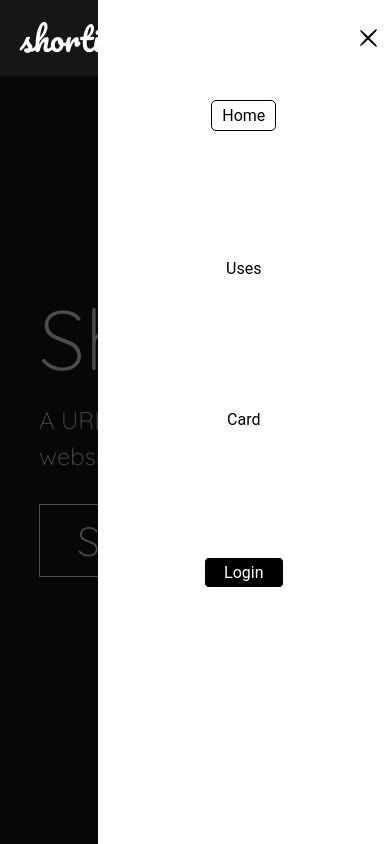
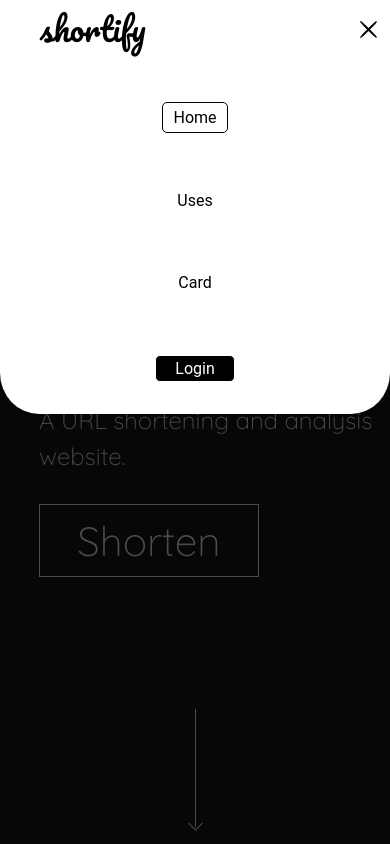
Before and after one commit to CodeChefVIT/Shortify, a plain HTML site: page index.html in a window 390 px wide. Both pictures are taken after a click on the element 368 px from the left and 37 px from the top of the page. Drawn offline with nearby package versions, Linux system fonts and the light colour scheme.

Commit message:
navbar changed

```diff
--- a/allUrl-style.css
+++ b/allUrl-style.css
@@ -21,11 +21,13 @@ nav{
     background: #161616;
     width: 100%;
     height: 9vh;
-    position: fixed;
+    position: absolute;
     display: flex;
     justify-content: space-between;
     align-items: center;
     z-index: 100;
+    transition:all 0.5s ease;
+
 }
 nav h1{
     margin: 0 20px;
@@ -60,12 +62,18 @@ nav ul li:hover{
     color: white;
     text-shadow: 0 0 5px white;
 }
+nav .login-container{
+    padding-bottom:5px;
+}
 nav .login{
     border: 1px solid white;
     background-color: white;
     color: black;
     border-radius: 5px;
     position: relative;
+    min-width: 80px;
+    text-align: center;
+    padding: 3px 2px;
 }
 nav .login:hover{
     box-shadow: 0 0 15px white;
@@ -111,7 +119,7 @@ nav .login:hover{
     pointer-events: none;
 }
 
-.login a:hover + ul>li, .login a +ul:hover>li{
+.login-container:hover>.login a + ul>li, .login-container ul:hover>li{
     transform: translateX(0);
     opacity: 1;
     pointer-events: all;
@@ -119,7 +127,10 @@ nav .login:hover{
 
 .hamburger{
     height: 2.2vh;
-    margin:2.4vh 10px;
+    /* margin:2.4vh 10px; */
+    position: absolute;
+    top:2.4vh;
+    right:10px;
     display: none;
     flex-direction: column;
     justify-content: space-between;
@@ -300,7 +311,7 @@ img{
 @keyframes slideLink{
     from{
         opacity: 0;
-        transform: translate(5px);
+        transform: translate(0,-5px);
     }
     to{
         opacity: 1;
@@ -308,26 +319,30 @@ img{
     }
 }
 @media screen and (max-width:700px){
+    nav{
+        overflow: hidden;
+    }
+    nav h1{
+        position: absolute;
+        top: 0;
+        left:20px;
+    }
     .hamburger{
         display: flex;
     }
     nav ul{
-        padding: 10%;
-        padding-bottom: 50%;
         position: absolute;
         right: 0;
-        top: 0vh;
+        top: 9vh;
         margin: 0;
         flex-direction: column;
-        width: 75%;
-        height: 100vh;
-        transform: translate(100%,0);
-        background-color:white;
+        width:100%;
+        height: 40vh;
+        /* background-color:white; */
         color: black;
         align-items: center;
         transition: all 0.5s ease;
     }
-
     nav ul li{
         opacity: 0;
         transform: translate(5px);
@@ -345,20 +360,40 @@ img{
         text-shadow: none;
     }
     .nv-active{
-        transform: translate(0,0);
+        height: 49vh;
+        color: black;
+        background-color: white;
+        border-bottom-right-radius: 10%;
+        border-bottom-left-radius: 10%;
+    }
+    .nv-active-login{
+        height: 55vh;
+        border-bottom-right-radius: 0%;
+        border-bottom-left-radius: 0%;
     }
     nav .login{
         border: 1px solid white;
         background-color: black;
-        color: white;
+        color: white !important;
     }
     nav .login:hover{
         box-shadow: 0 0 10px white;
         color: black;
     }
     nav .login ul{
-        height: 150px;
-        transform: translate(0,10px);
+        height: 6vh;
+        position: absolute;
+        margin-top:4.1vh ;
+        left:-webkit-calc(-50vw + 50%);
+        left:-moz-calc(-50vw + 50%);
+        left:calc(-50vw + 50%);
+        width: 100vw;
+        background-color: rgb(30, 30, 30);
+        flex-direction: row;
+    }
+    nav .login ul li{
+        background-color: transparent;
+        color: white;
     }
     .login a + ul{
         pointer-events: all;
--- a/index.html
+++ b/index.html
@@ -17,7 +17,7 @@
             <li class="nav-active"><a href="#first">Home</a></li>
             <li><a href="#second">Uses</a></li>
             <li><a href="#third">Card</a></li>
-            <li class="login"><a href="./login.html">Login</a></li>
+            <li class="login-container"><div class="login"><a href="./login.html">Login</a></div></li>
         </ul>
         <div class="hamburger">
             <div class="line1"></div>
--- a/script.js
+++ b/script.js
@@ -119,7 +119,8 @@ document.querySelector('.cranes').addEventListener('mouseout',()=>{
 })
 const mobNavToggler = ()=>{
     const navLinks = document.querySelectorAll('nav ul li')
-    document.querySelector('nav ul').classList.toggle('nv-active');
+    document.querySelector('nav').classList.toggle('nv-active');
+    document.querySelector('nav').classList.remove('nv-active-login');
     document.querySelector('.modal').classList.toggle('modal-active');
     document.querySelector('.hamburger').classList.toggle('ham-active');
     navLinks.forEach((link,index)=>{
@@ -131,6 +132,9 @@ const mobNavToggler = ()=>{
         }
     });
 }
+const mobNavMobile = ()=>{
+    document.querySelector('nav.nv-active').classList.toggle('nv-active-login');
+}
 const navbar = ()=>{
     document.querySelector('.hamburger').addEventListener('click',()=>{
         mobNavToggler();
@@ -138,6 +142,9 @@ const navbar = ()=>{
     document.querySelector('.modal').addEventListener('click',()=>{
         mobNavToggler();
 });
+    document.querySelector('.login').addEventListener('click',()=>{
+        mobNavMobile();
+    })
 };
 
 const local = ()=>{
--- a/style.css
+++ b/style.css
@@ -23,6 +23,8 @@ nav{
     justify-content: space-between;
     align-items: center;
     z-index: 100;
+    transition:all 0.5s ease;
+
 }
 nav h1{
     margin: 0 20px;
@@ -57,6 +59,9 @@ nav ul li:hover{
     color: white;
     text-shadow: 0 0 5px white;
 }
+nav .login-container{
+    padding-bottom:5px;
+}
 nav .login{
     border: 1px solid white;
     background-color: white;
@@ -65,6 +70,7 @@ nav .login{
     position: relative;
     min-width: 80px;
     text-align: center;
+    padding: 3px 2px;
 }
 nav .login:hover{
     box-shadow: 0 0 15px white;
@@ -110,7 +116,7 @@ nav .login:hover{
     pointer-events: none;
 }
 
-.login a:hover + ul>li, .login a +ul:hover>li{
+.login-container:hover>.login a + ul>li, .login-container ul:hover>li{
     transform: translateX(0);
     opacity: 1;
     pointer-events: all;
@@ -118,7 +124,10 @@ nav .login:hover{
 
 .hamburger{
     height: 2.2vh;
-    margin:2.4vh 10px;
+    /* margin:2.4vh 10px; */
+    position: absolute;
+    top:2.4vh;
+    right:10px;
     display: none;
     flex-direction: column;
     justify-content: space-between;
@@ -743,7 +752,7 @@ section{
 @keyframes slideLink{
     from{
         opacity: 0;
-        transform: translate(5px);
+        transform: translate(0,-5px);
     }
     to{
         opacity: 1;
@@ -769,6 +778,14 @@ section{
     }
 }
 @media screen and (max-width:700px){
+    nav{
+        overflow: hidden;
+    }
+    nav h1{
+        position: absolute;
+        top: 0;
+        left:20px;
+    }
     .cranes{
         display: none;
     }
@@ -807,17 +824,14 @@ section{
         display: flex;
     }
     nav ul{
-        padding: 10%;
-        padding-bottom: 50%;
         position: absolute;
         right: 0;
-        top: 0vh;
+        top: 9vh;
         margin: 0;
         flex-direction: column;
-        width:75%;
-        height: 100vh;
-        transform: translate(100%,0);
-        background-color:white;
+        width:100%;
+        height: 40vh;
+        /* background-color:white; */
         color: black;
         align-items: center;
         transition: all 0.5s ease;
@@ -843,20 +857,40 @@ section{
         text-shadow: none;
     }
     .nv-active{
-        transform: translate(0,0);
+        height: 49vh;
+        color: black;
+        background-color: white;
+        border-bottom-right-radius: 10%;
+        border-bottom-left-radius: 10%;
+    }
+    .nv-active-login{
+        height: 55vh;
+        border-bottom-right-radius: 0%;
+        border-bottom-left-radius: 0%;
     }
     nav .login{
         border: 1px solid white;
         background-color: black;
-        color: white;
+        color: white !important;
     }
     nav .login:hover{
         box-shadow: 0 0 10px white;
         color: black;
     }
     nav .login ul{
-        height: 150px;
-        transform: translate(0,10px);
+        height: 6vh;
+        position: absolute;
+        margin-top:4.1vh ;
+        left:-webkit-calc(-50vw + 50%);
+        left:-moz-calc(-50vw + 50%);
+        left:calc(-50vw + 50%);
+        width: 100vw;
+        background-color: rgb(30, 30, 30);
+        flex-direction: row;
+    }
+    nav .login ul li{
+        background-color: transparent;
+        color: white;
     }
     .login a + ul{
         pointer-events: all;
```
Also changed, not shown: allUrl-script.js (+11 -4 lines).
